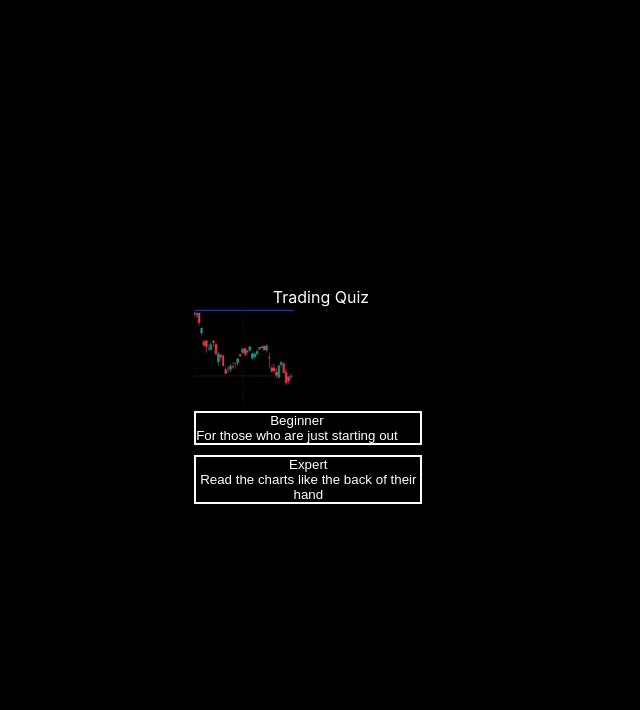
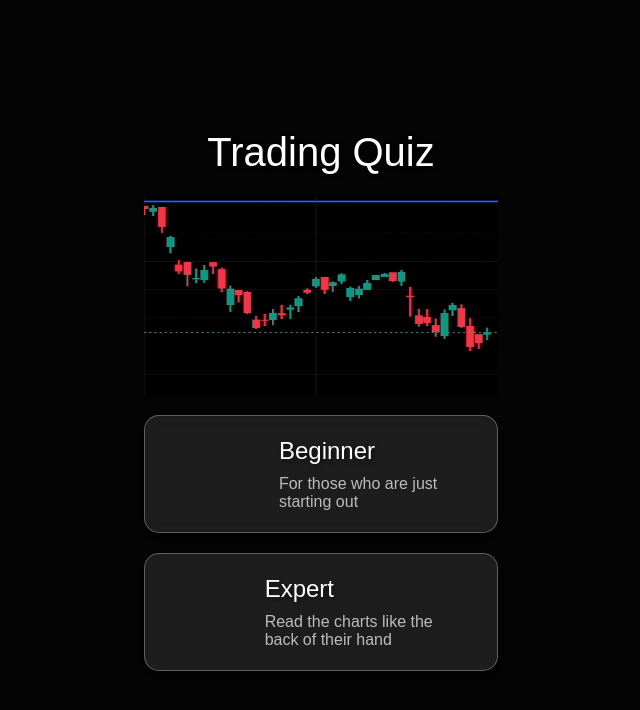
Before and after one commit to sanzay83/tradingQuiz, a React (Create React App) app: page / in a window 1280 px wide. Shown: the top 710 px of the page, without its empty margins (319-959 px from the left). Built offline with nearby package versions, Linux system fonts and the light colour scheme.

Commit message:
fixed css in quiz page

```diff
--- a/src/components/App.jsx
+++ b/src/components/App.jsx
@@ -1,4 +1,3 @@
-import "../styles/App.scss";
 import Home from "./Home";
 import { Routes, Route } from "react-router-dom";
 import Quiz from "./Quiz";
--- a/src/components/Home.jsx
+++ b/src/components/Home.jsx
@@ -28,15 +28,7 @@ function Home() {
     <div className="home-container">
       <div className="title">Trading Quiz</div>
       <div className="bb">
-        <div>
-          <img
-            src={image}
-            height="100px"
-            width="100px"
-            className="level-picture"
-            alt="tradinggif"
-          />
-        </div>
+        <img src={image} className="level-picture" alt="tradinggif" />
         {levels.map((item, index) => (
           <button
             key={index}
--- a/src/components/Quiz.jsx
+++ b/src/components/Quiz.jsx
@@ -1,40 +1,41 @@
+import axios from "axios";
 import React, { useState, useEffect } from "react";
 import { useNavigate, useLocation } from "react-router-dom";
-import axios from "axios";
+import "../styles/Quiz.scss";
 import buy from "../assets/buy.svg";
 import sell from "../assets/sell.svg";
-import "../styles/Quiz.scss";
 
-function Quiz() {
+const Quiz = () => {
   const [questions, setQuestions] = useState([]);
   const [noOfQuestion, setNoOfQuestion] = useState(0);
+  const [loading, setLoading] = useState(true);
+  const [error, setError] = useState(null);
   const [correctCount, setCorrectCount] = useState(0);
   const [showPopup, setShowPopup] = useState(false);
   const [popupImage, setPopupImage] = useState();
-  const [showNextButton, setShowNextButton] = useState(false);
-  const [error, setError] = useState(null);
+  const navigate = useNavigate();
   const location = useLocation();
-  const navigate = useNavigate();
   const { level } = location.state;
 
   const fetchItems = async () => {
     try {
       const response = await axios.get(`http://localhost:3000/${level}/items`);
       setQuestions(response.data);
+      setLoading(false);
     } catch (err) {
       setError(err.message);
+      setLoading(false);
     }
   };
 
   useEffect(() => {
     fetchItems();
-  }, []);
+  }, [level]);
 
   const nextQuestion = () => {
     if (noOfQuestion < questions.length - 1) {
       setNoOfQuestion(noOfQuestion + 1);
       setShowPopup(false);
-      setShowNextButton(false);
     } else {
       navigate("/results", { state: { correctCount } });
     }
@@ -47,23 +48,25 @@ function Quiz() {
     }
     setPopupImage(currentQuestion.answer);
     setShowPopup(true);
-    setShowNextButton(true);
+    //setShowNextButton(true);
   };
+
+  if (loading) return <div>Loading...</div>;
+  if (error) return <div>Error: {error}</div>;
 
   return (
     <div className="quiz-container">
+      <div className="quiz-block">
         {error && <p className="error-message">{error}</p>}
-      {!showPopup && questions.length > 0 && (
+        <h3>{`${noOfQuestion + 1} / ${questions.length}`}</h3>
+        {!showPopup ? (
           <>
-          <p>{`${noOfQuestion + 1} / ${questions.length}`}</p>
             <img
               src={questions[noOfQuestion].question}
-            height="100px"
-            width="100px"
               className="level-picture"
               alt="Trading Chart"
             />
-          <p className="text">What would you do?</p>
+            <h1>What would you do?</h1>
             <div className="options-container">
               <img
                 alt="buy"
@@ -79,22 +82,22 @@ function Quiz() {
               />
             </div>
           </>
-      )}
-
-      {showPopup && (
-        <div className="popup">
-          <div className="popup-content">
-            <img src={popupImage} alt="Answer Chart" className="answer-image" />
-            {showNextButton && (
+        ) : (
+          <>
+            <img
+              src={popupImage}
+              alt="Answer Chart"
+              className="level-picture"
+            />
+            <h1>Answer</h1>
             <button className="next-button" onClick={nextQuestion}>
-                Next chart
+              <h1>Next</h1>
             </button>
+          </>
         )}
       </div>
     </div>
-      )}
-    </div>
   );
-}
+};
 
 export default Quiz;
--- a/src/components/Result.jsx
+++ b/src/components/Result.jsx
@@ -7,7 +7,7 @@ function Result() {
   const { correctCount } = location.state;
 
   return (
-    <div>
+    <div className="result-container">
       <h2>Quiz Results</h2>
       <p>Correct Answers: {correctCount}</p>
     </div>
--- a/src/styles/App.scss
+++ /dev/null
@@ -1,27 +0,0 @@
-@import "./main.scss";
-
-.App {
-  height: 100vh;
-  text-align: center;
-  background-color: $primary-color;
-}
-
-.home-container {
-
-display: flex;
-flex-direction: column;
-justify-content: center;
-align-items: center;
-}
-.animated-candles{
-  width: 400px;
-  height: 350px;
-}
-
-*{
-  margin: 0;
-  padding: 0;
-}
-body{
-  height: 100vh;
-}
--- a/src/styles/Home.scss
+++ b/src/styles/Home.scss
@@ -1,14 +1,87 @@
 @import "./main.scss";
 
-.title {
-  color: $main-font-color;
+.home-container {
+  display: flex;
+  flex-direction: column;
+  align-items: center;
+  justify-content: center;
+  min-height: 100vh;
+  background: $primary-color;
+  color: white;
+  font-family: "Arial", sans-serif;
 }
 
-button {
-  background-color: black;
+.title {
+  font-size: 2.5rem;
+  margin-bottom: 20px;
+  text-shadow: 2px 2px 4px rgba(0, 0, 0, 0.5);
+}
+
+.bb {
   display: flex;
-  color: white;
-  width: 90%;
-  border: 2px solid white;
+  flex-direction: column;
+  flex-wrap: wrap;
+  justify-content: center;
+  gap: 20px;
+  max-width: 500px;
+}
+
+.bb img {
+  width: 100%;
+  height: 200px;
+}
+
+.level-container {
+  display: flex;
+  flex-direction: row;
+  align-items: center;
+  width: 100%;
+  border-radius: 15px;
+  background: rgba(255, 255, 255, 0.1);
+  backdrop-filter: blur(10px);
+  box-shadow: 0 4px 6px rgba(0, 0, 0, 0.1);
+  border: 1px solid rgba(255, 255, 255, 0.3);
+  cursor: pointer;
+  transition: transform 0.2s ease-in-out, box-shadow 0.2s ease-in-out;
+  text-align: center;
+  color: inherit;
+  text-decoration: none;
+  &:hover {
+    transform: scale(1.05);
+    box-shadow: 0 8px 16px rgba(0, 0, 0, 0.2);
+  }
+}
+
+.level-container .imaheholder {
+  width: 40%;
+  height: 100px;
+  display: flex;
+  justify-content: center;
+  align-items: center;
+  overflow: hidden;
+  border-top-left-radius: 15px;
+  border-top-right-radius: 15px;
+}
+
+.level-container .imaheholder img {
+  width: 100%;
+  height: auto;
+  border-top-left-radius: 15px;
+  border-top-right-radius: 15px;
+}
+
+.level-container .textholder {
+  padding: 20px;
+}
+
+.level-container .title {
+  font-size: 1.5rem;
   margin-bottom: 10px;
+  text-align: left;
 }
+
+.level-container .description {
+  font-size: 1rem;
+  color: rgba(255, 255, 255, 0.7);
+  text-align: left;
+}
--- a/src/styles/Quiz.scss
+++ b/src/styles/Quiz.scss
@@ -1,43 +1,29 @@
 @import "./main.scss";
-
-* {
-	margin: 0;
-	padding: 0;
-}
-
-body {
-	margin: 0;
-	padding: 0;
-	background-color: #000;
-	display: flex;
-	justify-content: center;
-	align-items: center;
-	min-height: 100vh;
-}
 
 .quiz-container {
   display: flex;
   flex-direction: column;
   align-items: center;
+  min-height: 100vh;
+  background: $primary-color;
+  color: white;
+  font-family: "Arial", sans-serif;
+}
+.quiz-block {
+  margin: 5%;
+  max-width: 400px;
+  align-items: center;
   justify-content: center;
+}
+
+.quiz-block img {
   width: 100%;
-	background-color: #000;
-	color: white;
-	font-family: Arial, sans-serif;
-	position: relative;
-	padding-bottom: 100px;
 }
 
 .options-container {
-	position: fixed;
-	bottom: 0;
-	left: 0;
   width: 100%;
   display: flex;
   justify-content: center;
-	gap: 10px;
-	padding: 20px;
-	background-color: rgba(0, 0, 0, 0.5);
 }
 
 .option-buttons {
@@ -51,6 +37,16 @@ body {
   border-radius: 5px;
   border: none;
   outline: none;
+  transition: transform 0.2s ease-in-out, box-shadow 0.2s ease-in-out;
+  background: rgba(255, 255, 255, 0.1);
+  backdrop-filter: blur(10px);
+  box-shadow: 0 4px 6px rgba(0, 0, 0, 0.1);
+  border: 1px solid rgba(255, 255, 255, 0.3);
+}
+
+.option-buttons:hover {
+  transform: scale(1.05);
+  box-shadow: 0 8px 16px rgba(0, 0, 0, 0.2);
 }
 
 .buy {
@@ -61,32 +57,19 @@ body {
   background-color: $sell-color;
 }
 
-.popup {
-	position: fixed;
-	top: 50%;
-	left: 50%;
-	transform: translate(-50%, -50%);
-	background-color: rgba(0, 0, 0, 0.8);
-	padding: 20px;
-	border-radius: 10px;
-	z-index: 1000;
+.next-button {
   color: white;
-	box-shadow: 0 0 10px rgba(0, 0, 0, 0.5);
+  height: 60px;
+  width: 100%;
+  cursor: pointer;
+  border-radius: 5px;
+  transition: transform 0.2s ease-in-out, box-shadow 0.2s ease-in-out;
+  background: $buy-color;
+  backdrop-filter: blur(10px);
+  box-shadow: 0 4px 6px rgba(0, 0, 0, 0.1);
+  border: 1px solid rgba(255, 255, 255, 0.3);
 }
 
-.popup-content {
-	text-align: center;
+.next-button:hover {
+  background-color: lighten($buy-color, 10%);
 }
-
-.answer-image {
-	max-width: 100%;
-	max-height: 80vh;
-	margin-top: 20px;
-}
-
-.next-button {
-	margin-top: 20px;
-	padding: 10px 20px;
-	background-color: $primary-color;
-	color: white;
-}
--- a/src/styles/Result.scss
+++ b/src/styles/Result.scss
@@ -1,3 +1,16 @@
+@import "./main.scss";
+
+.result-container {
+  display: flex;
+  flex-direction: column;
+  align-items: center;
+  justify-content: center;
+  min-height: 100vh;
+  background: $primary-color;
+  color: white;
+  font-family: "Arial", sans-serif;
+}
+
 h2 {
   color: white;
 }
```
Lines whose indentation alone changed are shown as unchanged.
